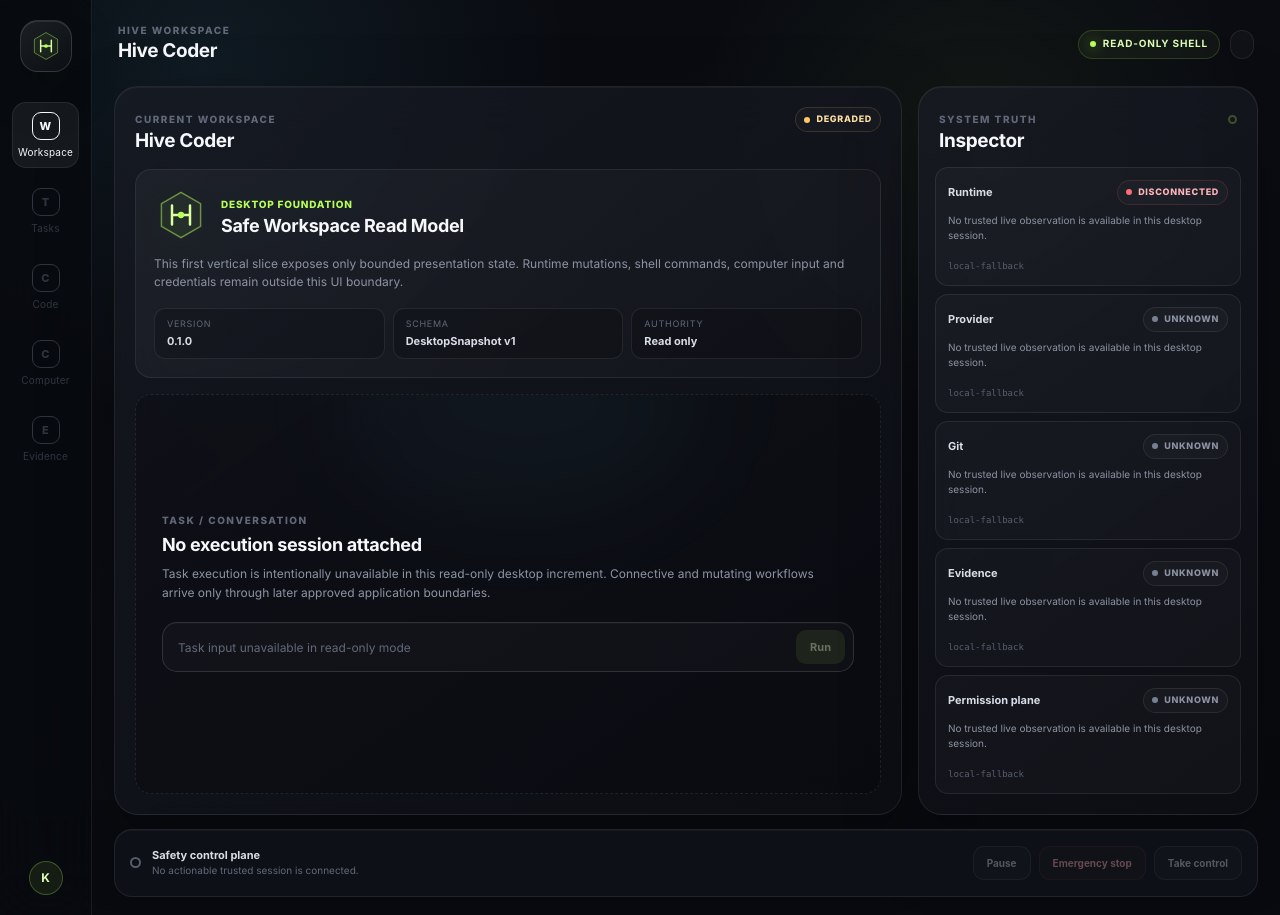
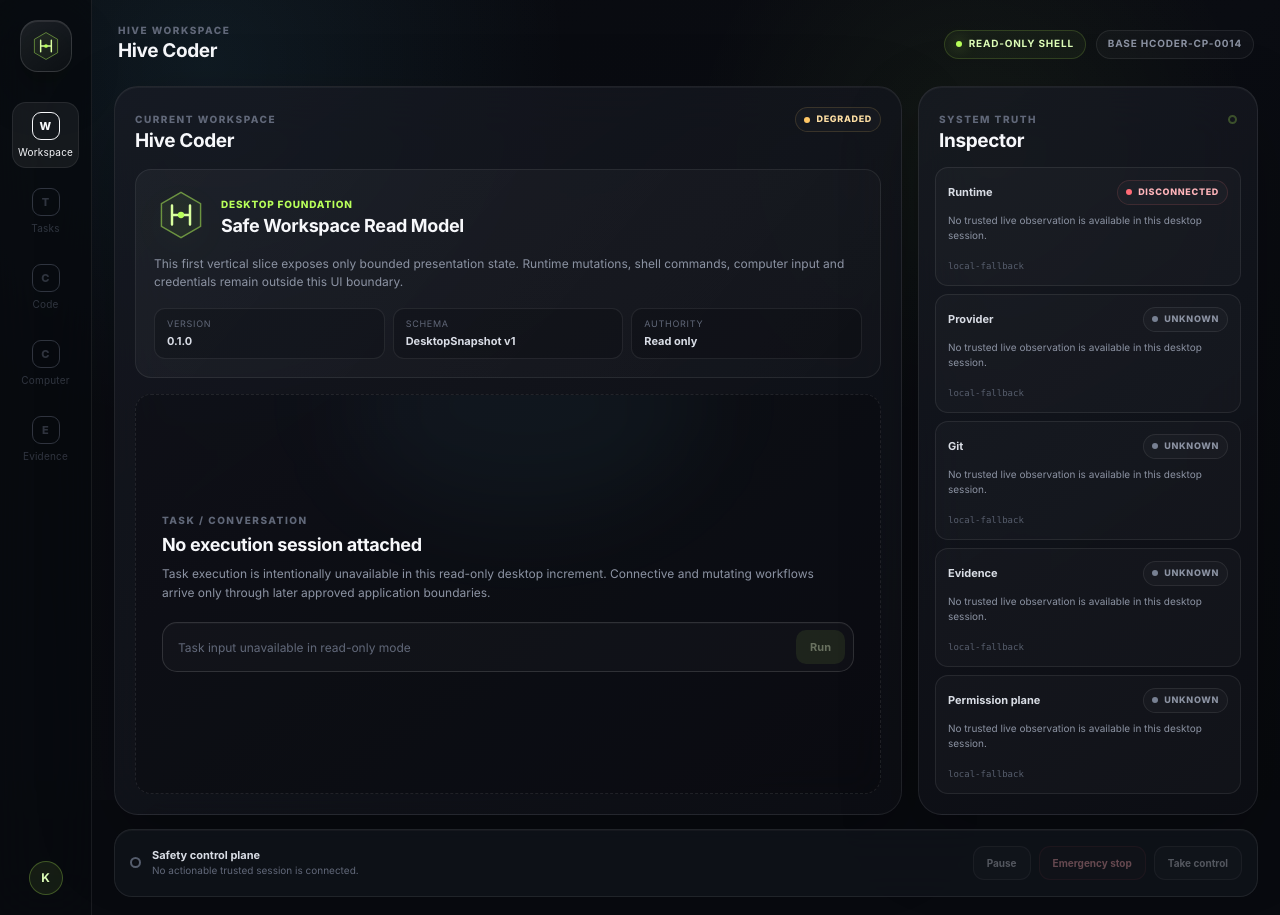
Before and after one commit to KayzenRoot/hive-coder, a React (Vite) app in the folder apps/desktop/: page / in a window 1280 px wide. Built offline with nearby package versions, Linux system fonts and the light colour scheme.

Commit message:
HCODER-WO-0015: label desktop baseline checkpoint explicitly

```diff
--- a/apps/desktop/src/components/ShellView.tsx
+++ b/apps/desktop/src/components/ShellView.tsx
@@ -67,7 +67,7 @@ export function ShellView({ snapshot }: { snapshot: DesktopSnapshot }) {
           </div>
           <div className="topbar__meta">
             <span className="read-only-pill"><span className="read-only-pill__dot" />READ-ONLY SHELL</span>
-            <span className="checkpoint">{snapshot.product.checkpoint}</span>
+            <span className="checkpoint">BASE {snapshot.product.baselineCheckpoint}</span>
           </div>
         </header>
 
```
